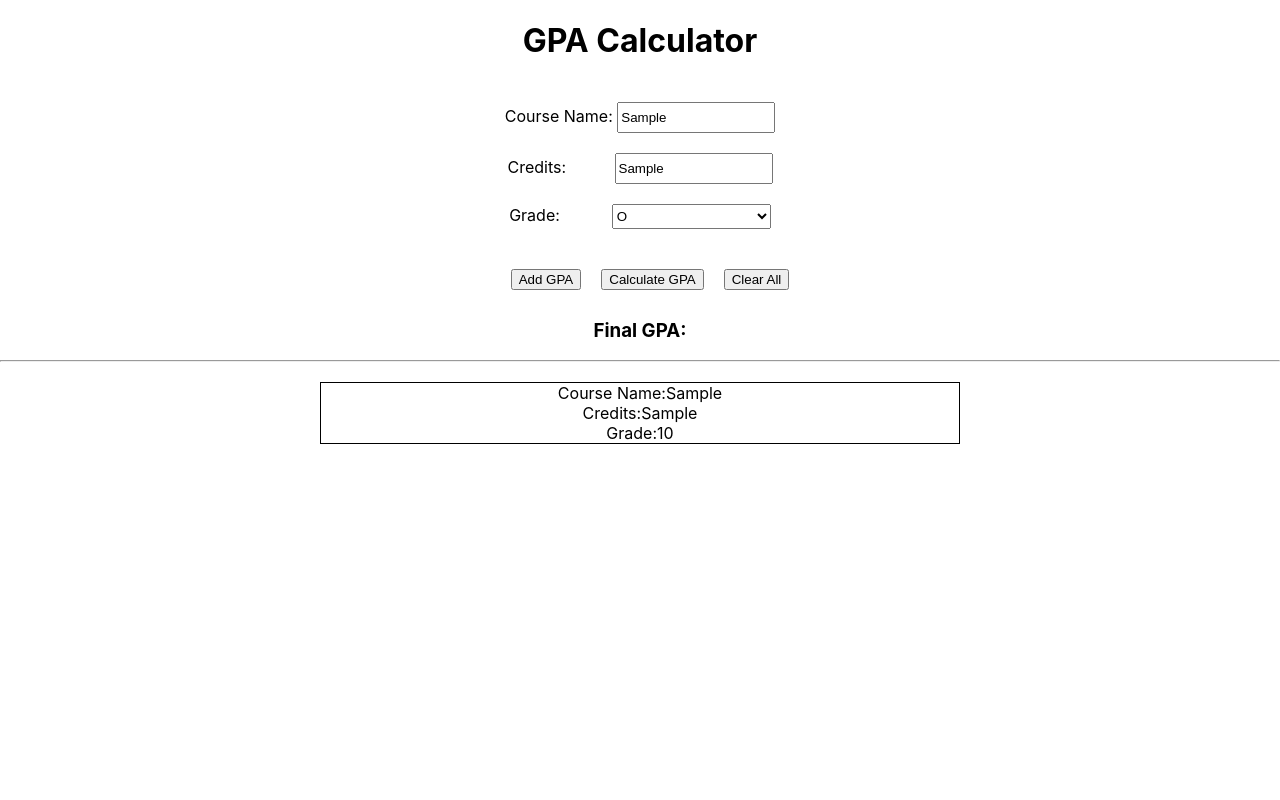
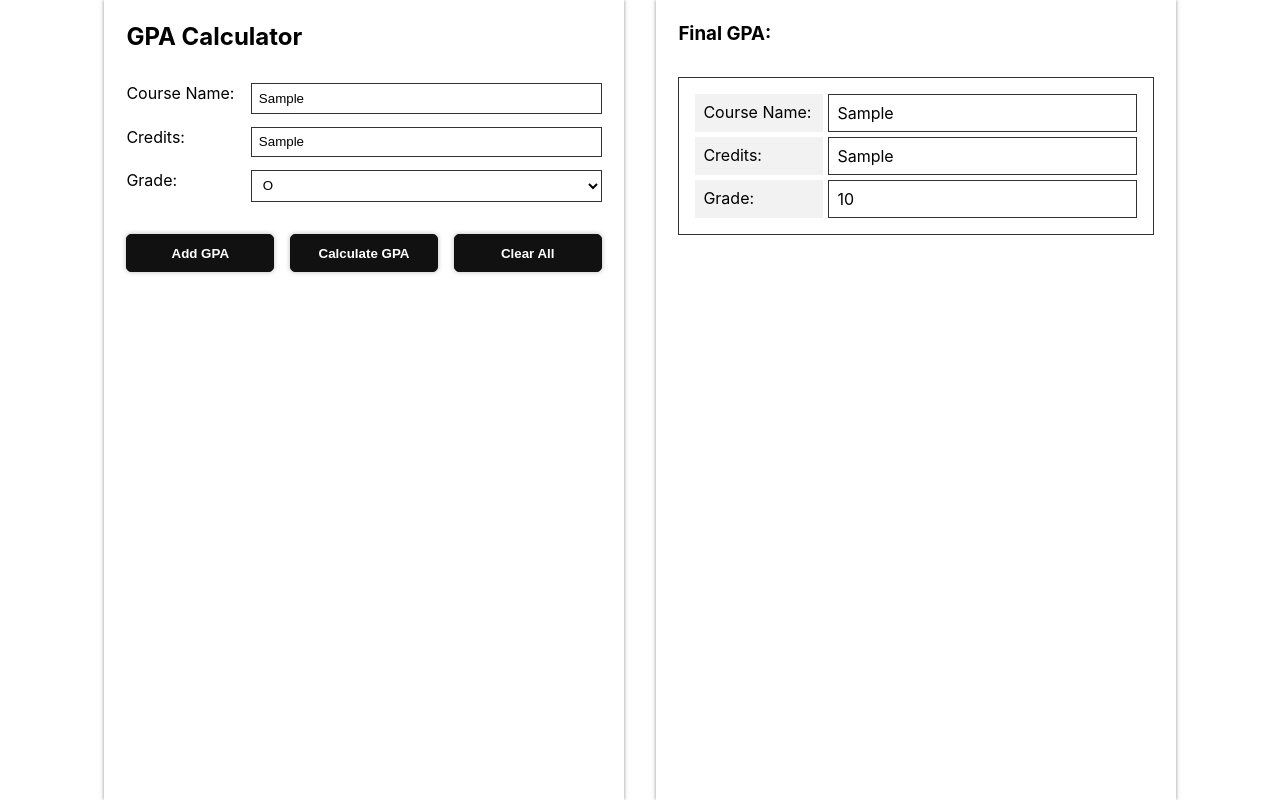
Before and after one commit to prabhash-varma/GPA-Calculator-using-ReactJS, a React (Create React App) app: page / in a window 1280 px wide. Both pictures are taken after typing "Sample", "Sample" into the empty fields and a click on the button "Add GPA". Built offline with nearby package versions, Linux system fonts and the light colour scheme; the HTML template or start-up script is replaced by a standard one.

Commit message:
changed the styling

```diff
--- a/src/App.css
+++ b/src/App.css
@@ -1,54 +1,94 @@
-.App {
-  text-align: center;
+*,
+*::before,
+*::after {
+  margin: 0;
+  padding: 0;
+  box-sizing: border-box;
 }
 
-.App-logo {
-  height: 40vmin;
-  pointer-events: none;
+h3 {
+  margin-bottom: 2rem;
 }
 
-@media (prefers-reduced-motion: no-preference) {
-  .App-logo {
-    animation: App-logo-spin infinite 20s linear;
-  }
+input,
+select {
+  padding: 0.5em;
+  border: 1px solid #333;
+  background-color: #ffff;
+}
+select,
+button {
+  cursor: pointer;
 }
 
-.App-header {
-  background-color: #282c34;
+.app-container {
+  width: 100vw;
   min-height: 100vh;
   display: flex;
   flex-direction: column;
   align-items: center;
   justify-content: center;
-  font-size: calc(10px + 2vmin);
-  color: white;
+  padding: 0 2rem;
+  gap: 2rem;
 }
 
-.App-link {
-  color: #61dafb;
+@media screen and (min-width: 900px) {
+  .app-container {
+    flex-direction: row;
+    align-items: stretch;
+  }
+}
+.grade-form {
+  width: 100%;
+  padding: 1.4rem;
+  box-shadow: 0 0 4px 0 #3338;
+  max-width: 520px;
 }
 
-
-input{
-  width: 150px;
-  height:25px;
-  margin-top:20px;
-
+.results-container {
+  width: 100%;
+  padding: 1.4rem;
+  box-shadow: 0 0 4px 0 #3338;
+  max-width: 520px;
 }
 
-#credits{
-  margin-left: 44px;
+.form-grid {
+  display: grid;
+  grid-template-columns: 7rem 1fr;
+  gap: 0.8rem;
+  margin-top: 2rem;
 }
 
-#grades{
-  width:159px;
-  height: 25px;
-  margin-top:20px;
-  margin-left: 52px;
+.row {
+  display: flex;
+  gap: 1rem;
+  margin-top: 2rem;
 }
 
-button{
-  margin-top:40px;
-  margin-left:20px;
-  margin-bottom: 10px;
+.btn {
+  flex: 1 1 0;
+  padding: 0.5em;
+  border: 1px solid #111111;
+  background-color: #111111;
+  color: #fff;
+  font-weight: bold;
+  border-radius: 5px;
+  box-shadow: 0px 0px 5px 0px #3335;
+  padding: 0.8em 1.6em;
 }
+
+.btn:hover {
+  background-color: #fff;
+  color: #111111;
+}
+
+.gpa-result,
+.gpa-title {
+  padding: 0.5em;
+}
+.gpa-title {
+  background-color: #f2f2f2;
+}
+.gpa-result {
+  border: 1px solid #333;
+}
--- a/src/App.js
+++ b/src/App.js
@@ -1,113 +1,125 @@
-import React,{useState,useEffect,useRef} from "react";
-import logo from './logo.svg';
-import './App.css';
-import GPA from './Components/gpa'
-
+import React, { useState, useEffect, useRef } from "react";
+import logo from "./logo.svg";
+import "./App.css";
+import GPA from "./Components/gpa";
 
 function App() {
+  const [courseName, setcourseName] = useState("");
+  const [credits, setcredits] = useState(0);
+  const [grade, setgrade] = useState(10);
+  const [gradeslist, setgradeslist] = useState([]);
+  const [finalgpa, setfinalgpa] = useState(null);
 
-  const [courseName,setcourseName]=useState('');
-  const [credits,setcredits]=useState(0);
-  const [grade,setgrade]=useState(10);
-  const [gradeslist,setgradeslist]=useState([]);
-  const [finalgpa,setfinalgpa]=useState(null);
+  const addToList = () => {
+    setgradeslist([
+      ...gradeslist,
+      { courseName: courseName, credits: credits, grade: grade },
+    ]);
+  };
 
-  const addToList = ()=>{
-    setgradeslist([...gradeslist,{courseName:courseName,credits:credits,grade:grade}]);
-  }
-
-
-  const calc_gpa = ()=>{
-
-    var sumOfCredits=0;
-    var numSum=0;
-    var total=0;
+  const calc_gpa = () => {
+    var sumOfCredits = 0;
+    var numSum = 0;
+    var total = 0;
     // for(let i=0;i<gradeslist.length;i++){
     //   numSum = numSum + ((gradeslist[i].credits)*(gradeslist[i].grade));
     //   sumOfCredits= sumOfCredits + gradeslist[i].credits;
     // }
 
-    gradeslist.map((obj)=>{
-      numSum = numSum + ((obj.credits)*(obj.grade));
-      sumOfCredits = sumOfCredits+ ((obj.credits) * (1));
-      console.log("Sum of Credits: "+sumOfCredits);
-      console.log("Num Sum : "+numSum);
-    })
+    gradeslist.map((obj) => {
+      numSum = numSum + obj.credits * obj.grade;
+      sumOfCredits = sumOfCredits + obj.credits * 1;
+      console.log("Sum of Credits: " + sumOfCredits);
+      console.log("Num Sum : " + numSum);
+    });
 
     total = numSum / sumOfCredits;
 
-    setfinalgpa(total)
-  }
+    setfinalgpa(total);
+  };
 
-
-
-  const clearAll= ()=>{
+  const clearAll = () => {
     setgradeslist([]);
     setfinalgpa(null);
-  }
+  };
 
   return (
-    <div className="App">
+    <div className="app-container">
+      <section className="grade-form">
         <h1>GPA Calculator</h1>
+        <div className="form-grid">
+          <label htmlFor="coursename">Course Name: </label>
+          <input
+            type="text"
+            id="coursename"
+            onChange={(event) => {
+              if (event !== null) {
+                setcourseName(event.target.value);
+              } else {
+                alert("Please Enter Valid Course Name");
+              }
+            }}
+          ></input>
 
-      <label htmlFor="coursename">Course Name:  </label>
-      <input type="text" id="coursename" onChange={(event)=>{
-        if(event !== null){
-          setcourseName(event.target.value);
-        }else{
-          alert("Please Enter Valid Course Name")
+          <label htmlFor="credits">Credits: </label>
+          <input
+            type="text"
+            id="credits"
+            onChange={(event) => {
+              if (event !== null) {
+                setcredits(event.target.value);
+              } else {
+                alert("Please Enter Credits");
+              }
+            }}
+          ></input>
 
-        }
-      }}></input>
-      <br></br>
-      <label htmlFor="credits">Credits:  </label>
-      <input type="text" id="credits" onChange={(event)=>{
-        if(event !== null){
-          setcredits(event.target.value);
-
-        }else{
-          alert("Please Enter Credits")
-        }
-      }}></input>
-
-<br></br>
           <label htmlFor="grades">Grade:</label>
 
-<select name="grades" id="grades" onChange={(event)=>{
-
+          <select
+            name="grades"
+            id="grades"
+            onChange={(event) => {
               setgrade(event.target.value);
-
-}}>
-  <option value="10" >O</option>
+            }}
+          >
+            <option value="10">O</option>
             <option value="9">A</option>
             <option value="8">B</option>
             <option value="7">C</option>
             <option value="6">D</option>
             <option value="5">P</option>
           </select>
+        </div>
 
+        <div className="row">
+          <button className="btn btn--primary" onClick={addToList}>
+            Add GPA
+          </button>
+          <button className="btn btn--primary" onClick={calc_gpa}>
+            Calculate GPA
+          </button>
+          <button className="btn btn--primary" onClick={clearAll}>
+            Clear All
+          </button>
+        </div>
+      </section>
 
-<br></br>
-<button onClick={addToList}>Add GPA</button>
-<button onClick={calc_gpa}>Calculate GPA</button>
-<button onClick={clearAll}>Clear All</button>
+      <section className="results-container">
+        <h3>Final GPA:{finalgpa}</h3>
 
-<br></br>
-<h3>Final GPA:{finalgpa}</h3>
-<hr></hr>
-
-
-
-{gradeslist.map((obj)=>{
-  return <GPA courseName={obj.courseName} credits={obj.credits} grade={obj.grade}/>
+        <div className="results">
+          {gradeslist.map((obj) => {
+            return (
+              <GPA
+                courseName={obj.courseName}
+                credits={obj.credits}
+                grade={obj.grade}
+              />
+            );
           })}
-
-
-
-
-
-
-
+        </div>
+      </section>
     </div>
   );
 }
--- a/src/Components/gpa.css
+++ b/src/Components/gpa.css
@@ -1,8 +1,8 @@
-.gpa{
-    border:black solid 1px;
-
-    margin-left: 25%;
-    margin-right: 25%;
-    margin-top:20px;
-    margin-bottom: 20px;
+.gpa {
+  border: 1px solid #333;
+  display: grid;
+  grid-template-columns: 8rem 1fr;
+  padding: 1rem;
+  margin-top: 2rem;
+  gap: 5px;
 }
--- a/src/Components/gpa.js
+++ b/src/Components/gpa.js
@@ -1,13 +1,15 @@
 import React from "react";
-import './gpa.css'
-export default function GPA({courseName,credits,grade}){
-    return (
-        <div className="gpa">
-           Course Name:{courseName}
-           <br></br>
-           Credits:{credits}
-           <br></br>
-           Grade:{grade}
-        </div>
-   )
+import "./gpa.css";
+export default function GPA({ courseName, credits, grade }) {
+  return (
+    <div className="gpa">
+      <p className="gpa-title">Course Name:</p>
+      <p className="gpa-result">{courseName}</p>
+      <p className="gpa-title">Credits:</p>
+      <p className="gpa-result">{credits}</p>
+
+      <p className="gpa-title">Grade:</p>
+      <p className="gpa-result"> {grade}</p>
+    </div>
+  );
 }
--- a/src/reportWebVitals.js
+++ b/src/reportWebVitals.js
@@ -1,6 +1,6 @@
-const reportWebVitals = onPerfEntry => {
+const reportWebVitals = (onPerfEntry) => {
   if (onPerfEntry && onPerfEntry instanceof Function) {
-    import('web-vitals').then(({ getCLS, getFID, getFCP, getLCP, getTTFB }) => {
+    import("web-vitals").then(({ getCLS, getFID, getFCP, getLCP, getTTFB }) => {
       getCLS(onPerfEntry);
       getFID(onPerfEntry);
       getFCP(onPerfEntry);
```
Also changed, not shown: src/Components/GradeForm.jsx/gpa.js (added). Lines whose indentation alone changed are shown as unchanged.
